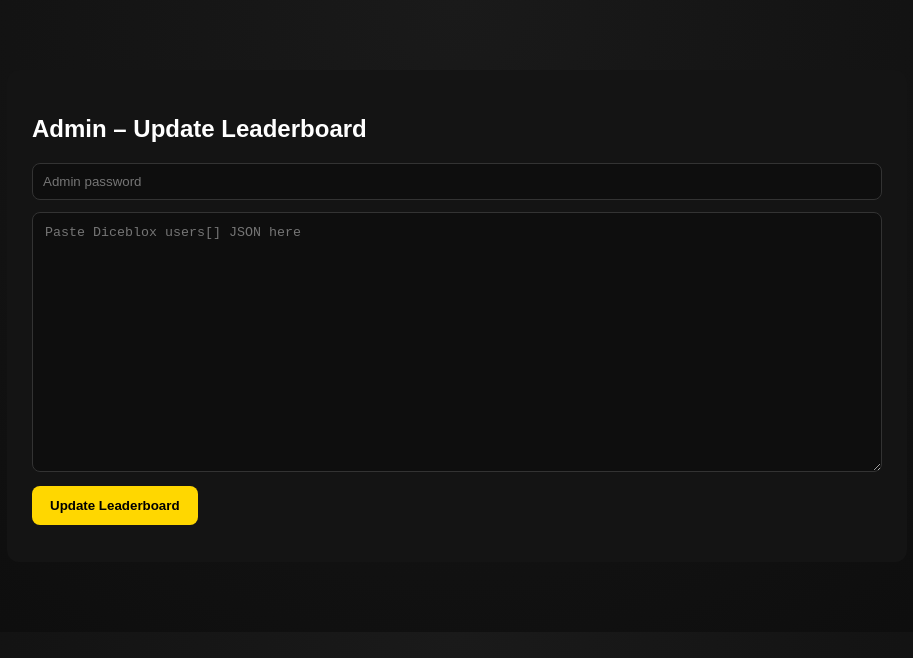
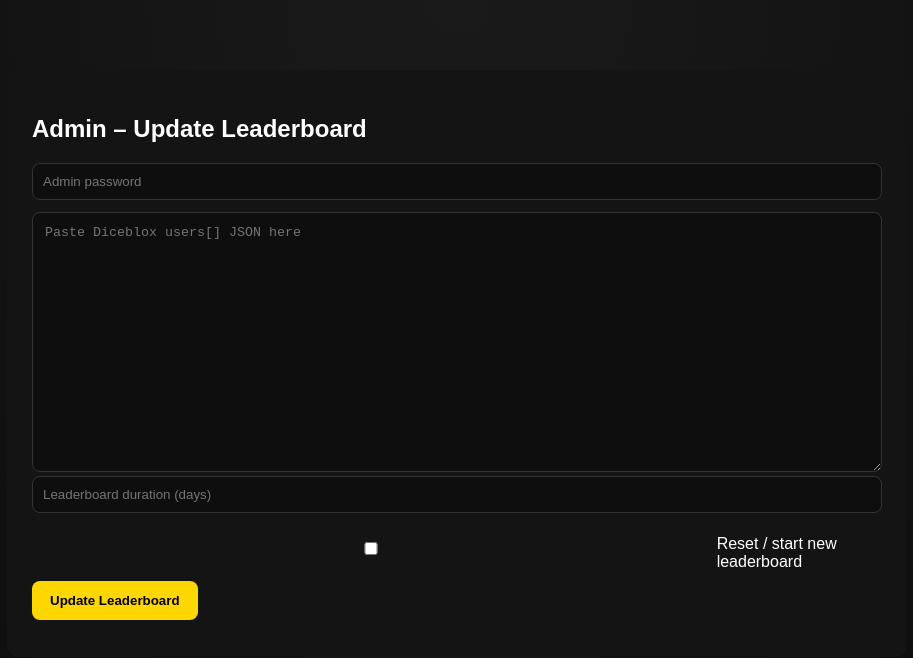
Before and after one commit to cupthedegen-design/cuplb, a website: page public/admin.html in a window 1280 px wide. Shown: the whole page, without its empty margins (183-1096 px from the left). Drawn offline with Linux system fonts and the light colour scheme.

Commit message:
Update admin.html

```diff
--- a/public/admin.html
+++ b/public/admin.html
@@ -63,6 +63,14 @@
 
     <textarea id="jsonInput" placeholder="Paste Diceblox users[] JSON here"></textarea>
 
+    <input id="days" type="number" placeholder="Leaderboard duration (days)" />
+
+<label style="display:flex; gap:8px; align-items:center; margin-top:10px;">
+  <input type="checkbox" id="resetTimer" />
+  Reset / start new leaderboard
+</label>
+
+
     <button onclick="submitLeaderboard()">Update Leaderboard</button>
 
     <div class="status" id="status"></div>
```
